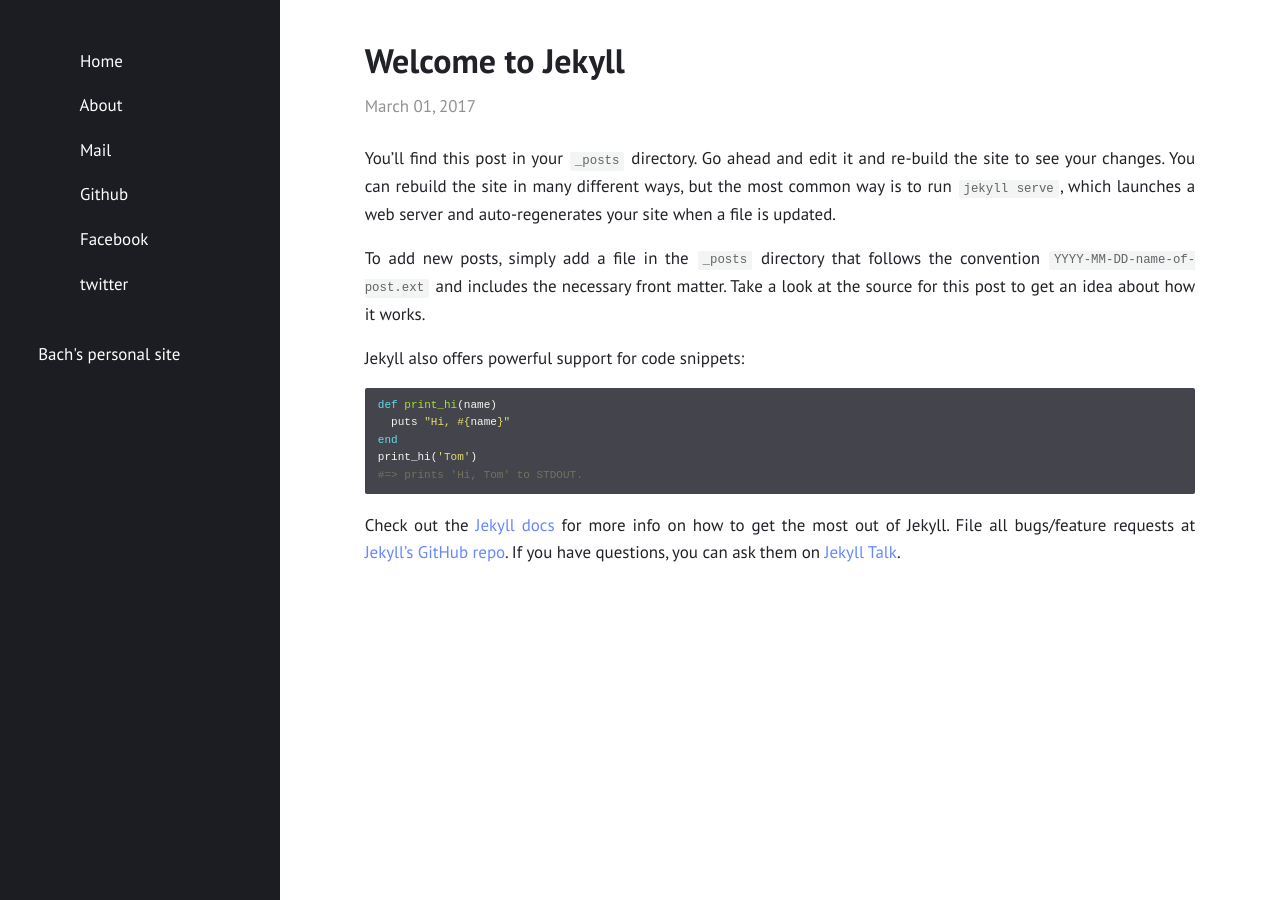
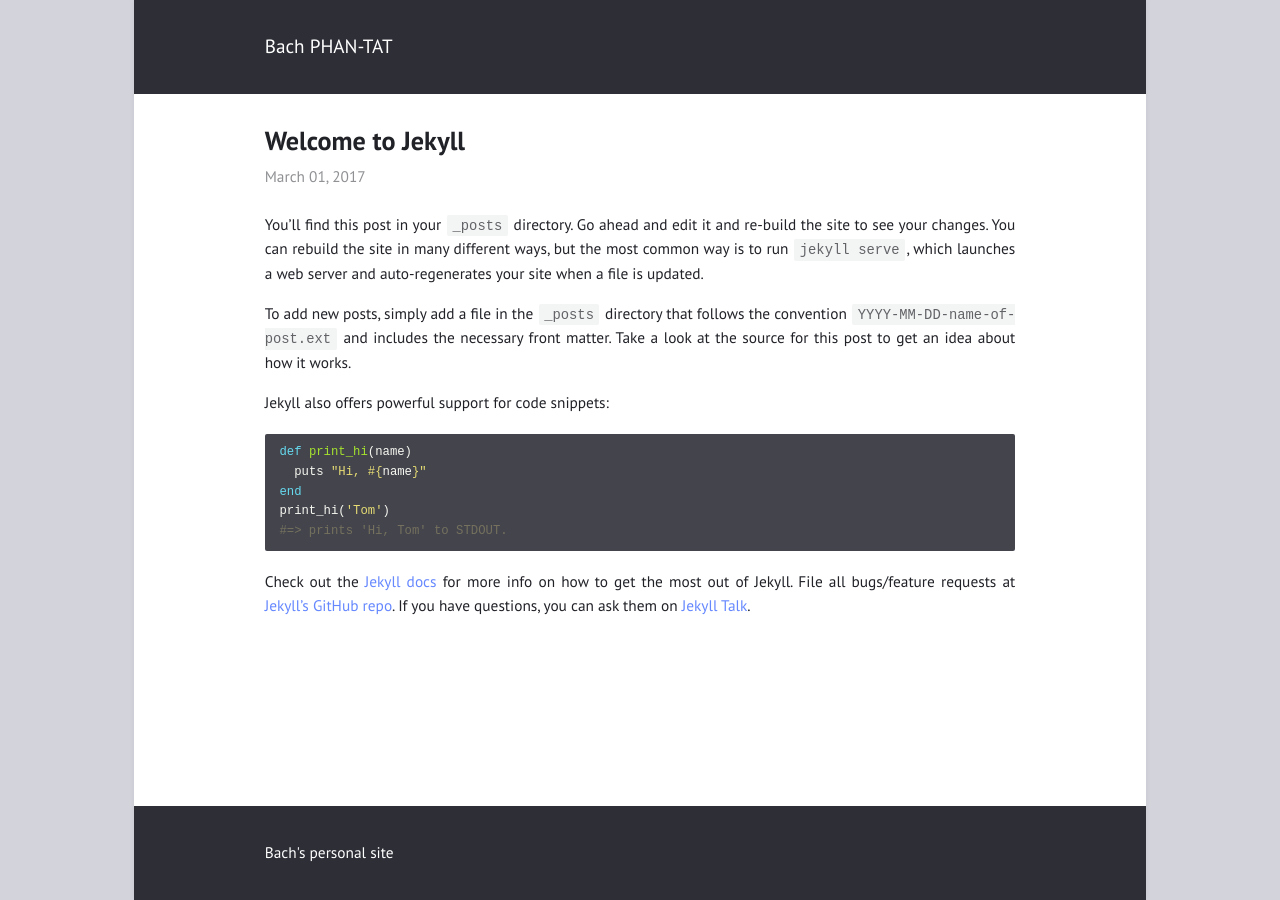
Before and after one commit to phantatbach/phantatbach.github.io, a Jekyll site: the page built from _posts/2017-03-01-welcome-to-jekyll.md, in a window 1280 px wide. Built offline with Jekyll 4.4.1, drawn with Linux system fonts in a browser that asks for light colours.

Commit message:
modified:   _config.yml

```diff
--- a/_config.yml
+++ b/_config.yml
@@ -10,14 +10,15 @@
 
 show_excerpts: true        # show article excerpts on the home page
 show_frame: true           # adds a gray frame to the site
-show_sidebar: true        # show a sidebar instead of the usual header
+show_sidebar: false        # show a sidebar instead of the usual header
 minimal: false             # use a dark header
 
 # Menu
 
 navigation:                # accepts {file, title, url, icon, sidebaricon}
-  - {file: "index.html", title: "Home", icon: home}
-  - {file: "README.md", title: "About", icon: user}
+  - {file: "README.md", title: "Home", icon: user}
+  - {file: "index.html", title: "Posts", icon: "fa-solid fa-book-open"}
+
 
 external:                  # shows a footer with social links - for available icons see fontawesome.com/icons
   - {title: Mail, icon: envelope, url: "mailto:phantatbach@gmail.com"}
```
